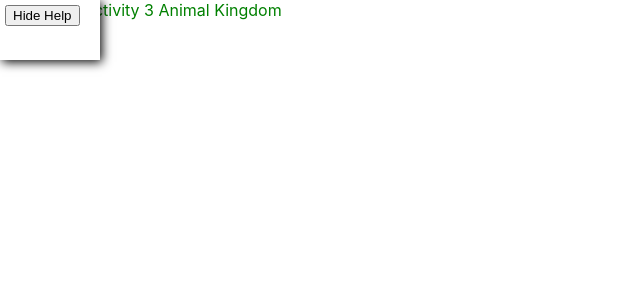
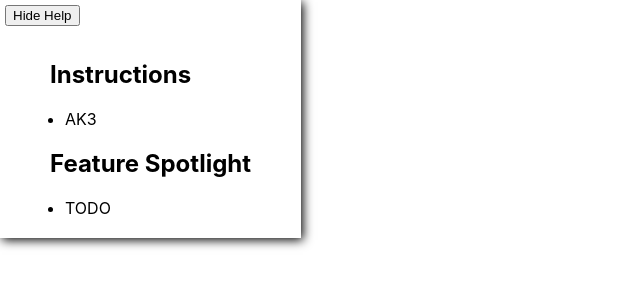
Before and after one commit to praxent/growth-days-disney-world, a React (Vite) app: page /animal-kingdom/activity3 in a window 1280 px wide. Both pictures are taken after a click on the button "Show Help". Shown: the top 300 px of the page, without its empty margins (0-640 px from the left). Built offline with nearby package versions, Linux system fonts and the light colour scheme.

Commit message:
More fleshing out of instructions

```diff
--- a/captain-only/Instructions.tsx
+++ b/captain-only/Instructions.tsx
@@ -80,12 +80,154 @@ function renderHelpDetails(pathname : string) : JSXElementConstructor {
     case "/animal-kingdom/activity2":
       helpDetails = (
         <>
+          <h2>Instructions</h2>
+          <ul>
+            <li>AK2</li>
+          </ul>
+          <h2>Feature Spotlight</h2>
+          <ul>
+            <li>TODO</li>
+          </ul>
         </>
       );
       break;
     case "/animal-kingdom/activity3":
       helpDetails = (
         <>
+          <h2>Instructions</h2>
+          <ul>
+            <li>AK3</li>
+          </ul>
+          <h2>Feature Spotlight</h2>
+          <ul>
+            <li>TODO</li>
+          </ul>
+        </>
+      );
+      break;
+    case "/blizzard-beach/activity1":
+      helpDetails = (
+        <>
+          <h2>Instructions</h2>
+          <ul>
+            <li>BB1</li>
+          </ul>
+          <h2>Feature Spotlight</h2>
+          <ul>
+            <li>TODO</li>
+          </ul>
+        </>
+      );
+      break;
+    case "/blizzard-beach/activity2":
+      helpDetails = (
+        <>
+          <h2>Instructions</h2>
+          <ul>
+            <li>BB2</li>
+          </ul>
+          <h2>Feature Spotlight</h2>
+          <ul>
+            <li>TODO</li>
+          </ul>
+        </>
+      );
+      break;
+    case "/blizzard-beach/activity3":
+      helpDetails = (
+        <>
+          <h2>Instructions</h2>
+          <ul>
+            <li>BB3</li>
+          </ul>
+          <h2>Feature Spotlight</h2>
+          <ul>
+            <li>TODO</li>
+          </ul>
+        </>
+      );
+      break;
+    case "/epcot/activity1":
+      helpDetails = (
+        <>
+          <h2>Instructions</h2>
+          <ul>
+            <li>E1</li>
+          </ul>
+          <h2>Feature Spotlight</h2>
+          <ul>
+            <li>TODO</li>
+          </ul>
+        </>
+      );
+      break;
+    case "/epcot/activity2":
+      helpDetails = (
+        <>
+          <h2>Instructions</h2>
+          <ul>
+            <li>E2</li>
+          </ul>
+          <h2>Feature Spotlight</h2>
+          <ul>
+            <li>TODO</li>
+          </ul>
+        </>
+      );
+      break;
+    case "/epcot/activity3":
+      helpDetails = (
+        <>
+          <h2>Instructions</h2>
+          <ul>
+            <li>E3</li>
+          </ul>
+          <h2>Feature Spotlight</h2>
+          <ul>
+            <li>TODO</li>
+          </ul>
+        </>
+      );
+      break;
+    case "/magic-kingdom/activity1":
+      helpDetails = (
+        <>
+          <h2>Instructions</h2>
+          <ul>
+            <li>MK1</li>
+          </ul>
+          <h2>Feature Spotlight</h2>
+          <ul>
+            <li>TODO</li>
+          </ul>
+        </>
+      );
+      break;
+    case "/magic-kingdom/activity2":
+      helpDetails = (
+        <>
+          <h2>Instructions</h2>
+          <ul>
+            <li>MK2</li>
+          </ul>
+          <h2>Feature Spotlight</h2>
+          <ul>
+            <li>TODO</li>
+          </ul>
+        </>
+      );
+      break;
+    case "/magic-kingdom/activity3":
+      helpDetails = (
+        <>
+          <h2>Instructions</h2>
+          <ul>
+            <li>MK3</li>
+          </ul>
+          <h2>Feature Spotlight</h2>
+          <ul>
+            <li>TODO</li>
+          </ul>
         </>
       );
       break;
```
